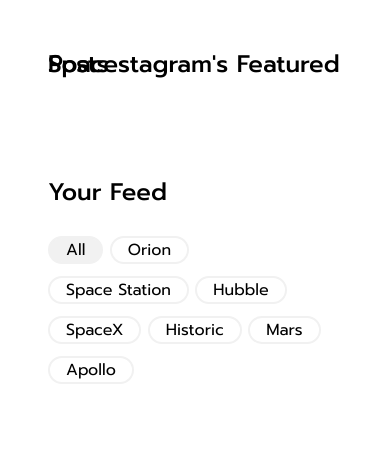
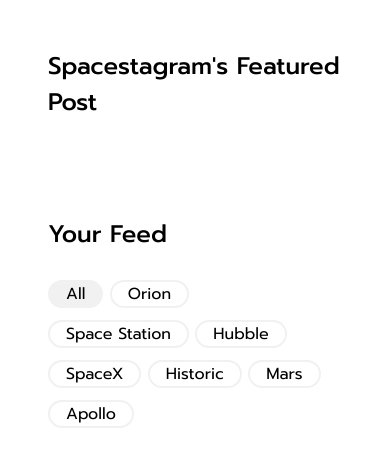
Before and after one commit to Eshchock1/spacestagram, a Next.js app: page / in a window 390 px wide. Shown: the top 466 px of the page. Built offline with nearby package versions, Linux system fonts and the light colour scheme; no server answers.

Commit message:
responsive fix

```diff
--- a/pages/index.tsx
+++ b/pages/index.tsx
@@ -100,7 +100,7 @@ const Home: NextPage = () => {
       <main className={styles.main}>
         <div className={styles.contentWrapper}>
           <div className={styles.featured}>
-            <h1 className={styles.title}>Spacestagram&apos;s Featured Posts</h1>
+            <h1 className={styles.title}>Spacestagram&apos;s Featured Post{gridColumns > 1 && "s"}</h1>
             <div className={styles.grid}>
               {featured.map((post: any, key: number) => {
                 return (
@@ -187,6 +187,7 @@ const Home: NextPage = () => {
                   post.data[0].description &&
                   post.data[0].title &&
                   post.data[0].date_created && (
+                    <div key={key} className={styles.postWrapper}>
                       <Post
                         key={key}
                         id={post.data[0].nasa_id}
@@ -196,6 +197,7 @@ const Home: NextPage = () => {
                         image={post.links[0].href}
                         date={post.data[0].date_created}
                       />
+                    </div>
                   )
                 );
               })}
--- a/styles/feed.module.css
+++ b/styles/feed.module.css
@@ -22,7 +22,8 @@
 .feed .title {
   font-size: 1.5em;
   font-weight: 500;
-  line-height: 0;
+  margin: 0;
+  /* line-height: 0; */
 }
 .featured .grid,
 .feed .grid {
--- a/styles/postid.module.css
+++ b/styles/postid.module.css
@@ -129,3 +129,8 @@
       word-wrap: break-word;
     }
   }
+  @media only screen and (max-width: 550px) {
+    .rightWrapper h4 {
+      margin-top: 3em;
+    }
+  }
```
Lines whose indentation alone changed are shown as unchanged.
